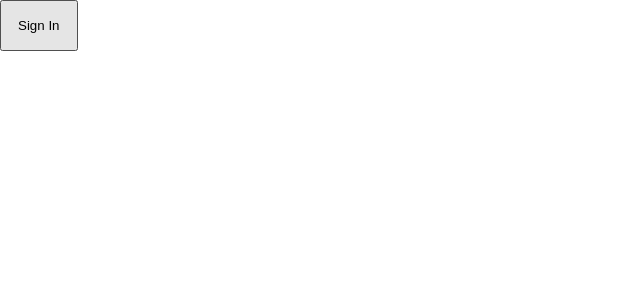
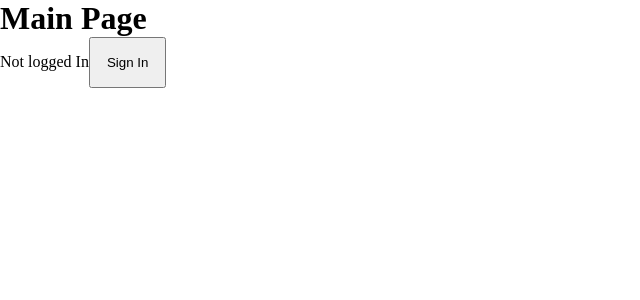
Before and after one commit to Unemployed-CS-Majors/RMS, a React (Create React App) app: page / in a window 1280 px wide. Shown: the top 300 px of the page, without its empty margins (0-640 px from the left). Built offline with nearby package versions, Linux system fonts and the light colour scheme.

Commit message:
logout functionality

```diff
--- a/src/components/Authentication/Auth.js
+++ b/src/components/Authentication/Auth.js
@@ -1,10 +1,12 @@
 import React, { useState } from "react";
+import { useNavigate } from "react-router-dom";
 import "../../Styles/Auth.css";
 import axios from "axios";
 import countryCodes from "./countryCodes";
 import Cookies from 'js-cookie';
 
 export default function Auth() {
+    const navigate = useNavigate();
     const [loginForm, setLoginForm] = useState(true);
     const [formData, setFormData] = useState({
         firstName: '',
@@ -15,6 +17,8 @@ export default function Auth() {
         countryCode: '+353',
         phoneNumber: ''
     });
+
+
 
     const showLogin = () => {
         setLoginForm(true);
@@ -102,20 +106,27 @@ export default function Auth() {
             console.log(res.data);
             //console.log(res.status);
 
-            const{idToken, refreshToken} = res.data;
+            const{idToken, refreshToken, email} = res.data;
             Cookies.set('idToken', idToken, {expires: 7});
             Cookies.set('refreshToken', refreshToken, {expires: 7});
 
-
+            navigate('/');
 
         }catch(err){
             console.error(err);
         }
     }
 
+    const returnHome = () => {
+        navigate('/');
+    }
+
 
     return (
         <div className="auth-container">
+            <div clasName="return-container" onClick={returnHome} style={{cursor: "pointer", width: "5rem", height: "3rem", backgroundColor: "green", position: "absolute", top: "0", left: "0"}}>
+                <h4>Return Home</h4>
+            </div>
             <div className="content-container">
                 <div className="btn-container">
                     <button className="login-btn auth-btn" onClick={showLogin}>Login</button>
--- a/src/components/Main.js
+++ b/src/components/Main.js
@@ -1,17 +1,47 @@
 import React from "react";
 import "../Styles/Main.css";
 import { useNavigate } from "react-router-dom";
+import Cookies from 'js-cookie';
+import { useEffect } from "react";
+import { useState } from "react";
+
 
 export default function Main(){
     const navigate = useNavigate();
+    const [isLoggedIn, setIsLoggedIn] = useState(false);
 
     const handleClick = () => {
         navigate("/auth");
     };
 
+    useEffect(() => {
+        const idToken = Cookies.get('idToken');
+        if(idToken){
+            setIsLoggedIn(true);
+        }else{
+            setIsLoggedIn(false);
+        }
+    }, []);
+
+    const handleLogout = () => {
+        Cookies.remove('idToken');
+        Cookies.remove('refreshToken');
+        setIsLoggedIn(false);
+        navigate('/auth');
+    };
+
+
+
     return(
         /* Write your HTML Code here */
         <div>
+            <h1>Main Page</h1>
+            {isLoggedIn ? (
+                <div>
+                    <h1>Welcome</h1>
+                    <button onClick={handleLogout} style={{padding: "1rem"}}>Logout</button>
+                </div>
+             ) : "Not logged In"}
             <button onClick={handleClick} style={{padding: "1rem"}}>Sign In</button>
         </div>
     );
```
